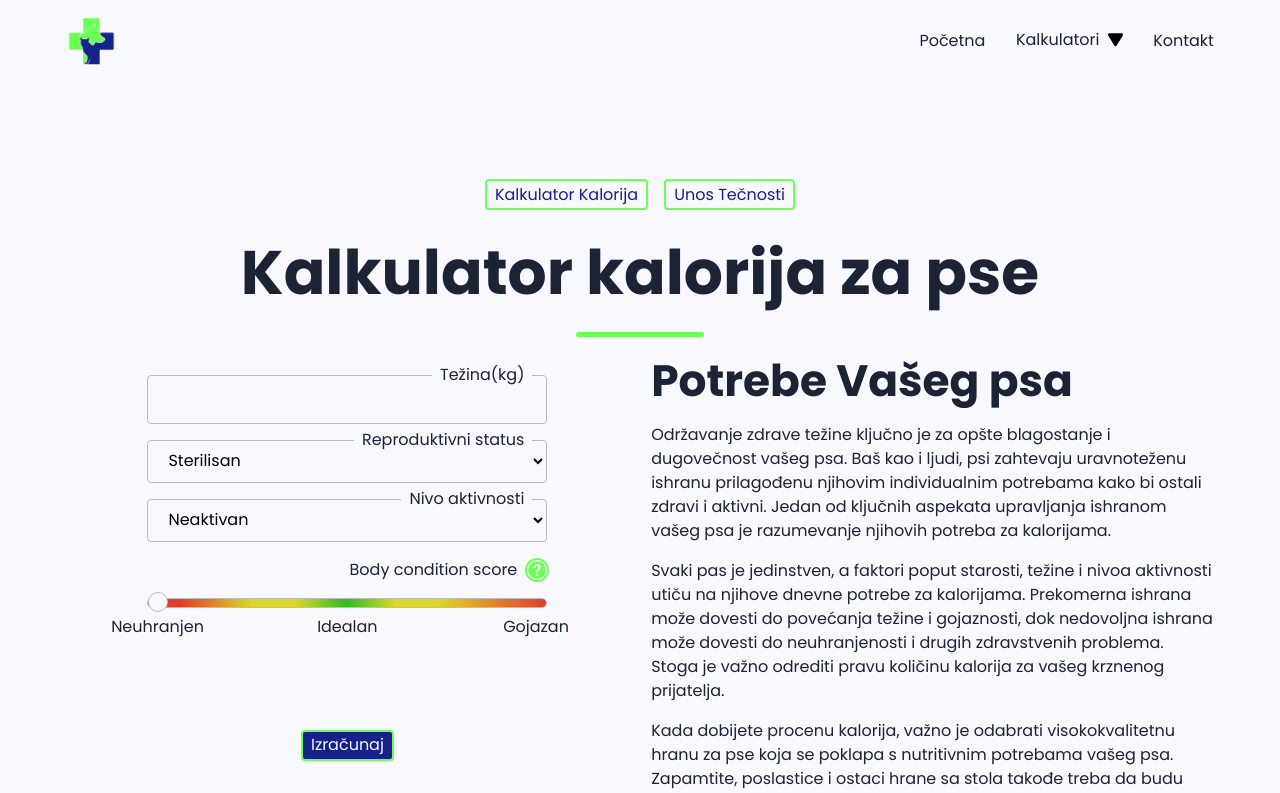
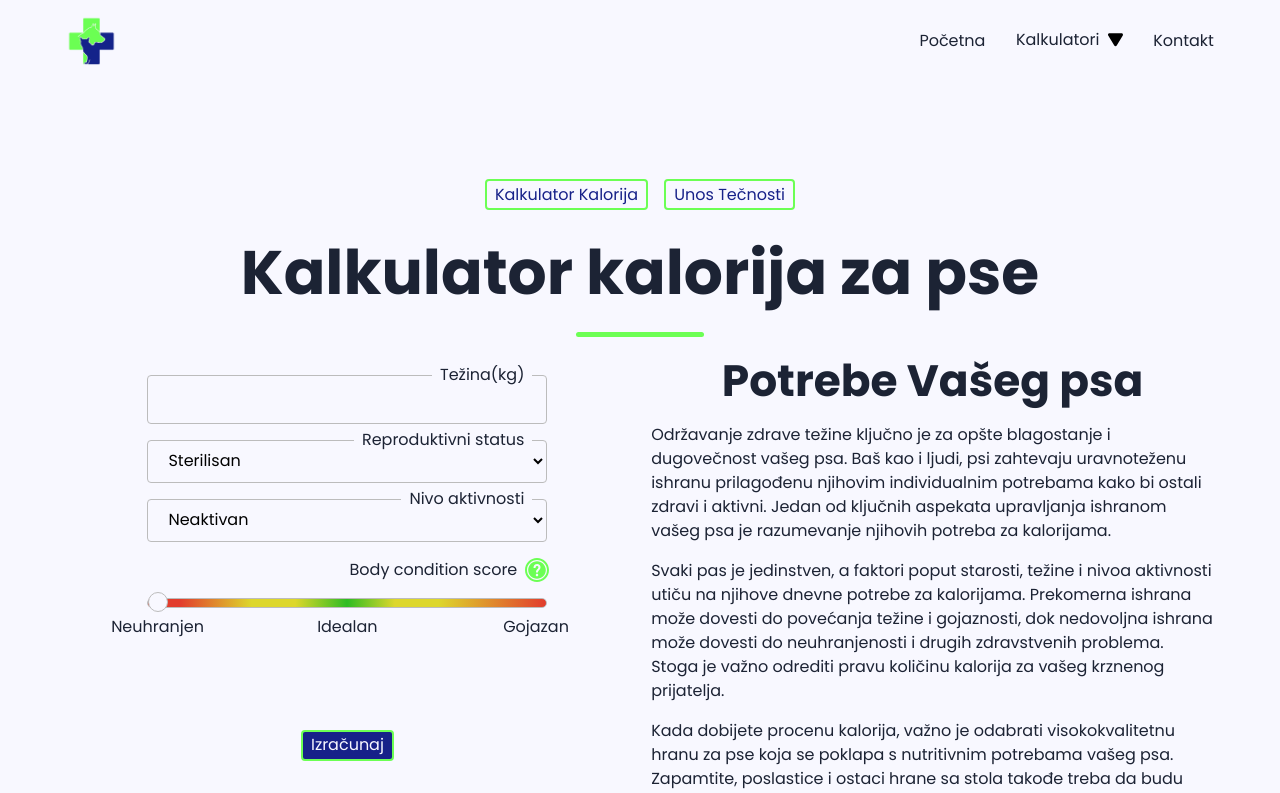
Before and after one commit to vukovicdusan/vet4pets, a Next.js app: page /kalkulator-kalorija in a window 1280 px wide. Shown: the top 793 px of the page. Built offline with nearby package versions, Linux system fonts and the light colour scheme.

Commit message:
Centered h2s on calculator pages

```diff
--- a/components/calculators/calorie-calculator/CalorieCalculator.module.css
+++ b/components/calculators/calorie-calculator/CalorieCalculator.module.css
@@ -14,6 +14,7 @@
 }
 
 .info {
+  --stack-align: center;
   composes: stack from "@/styles/Stack.module.css";
   color: var(--text-dark);
 }
--- a/components/calculators/liquid-calculator/LiquidCalculator.module.css
+++ b/components/calculators/liquid-calculator/LiquidCalculator.module.css
@@ -13,6 +13,7 @@
 }
 
 .info {
+  --stack-align: center;
   color: var(--text-dark);
   composes: stack from "@/styles/Stack.module.css";
 }
```
